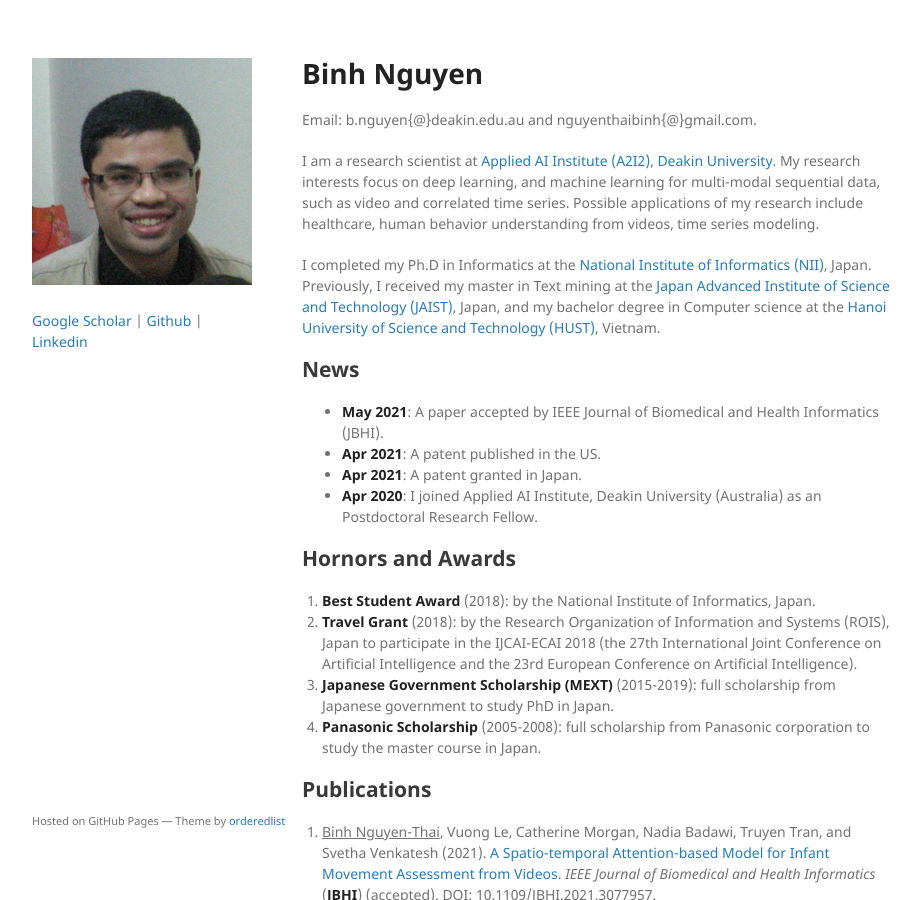
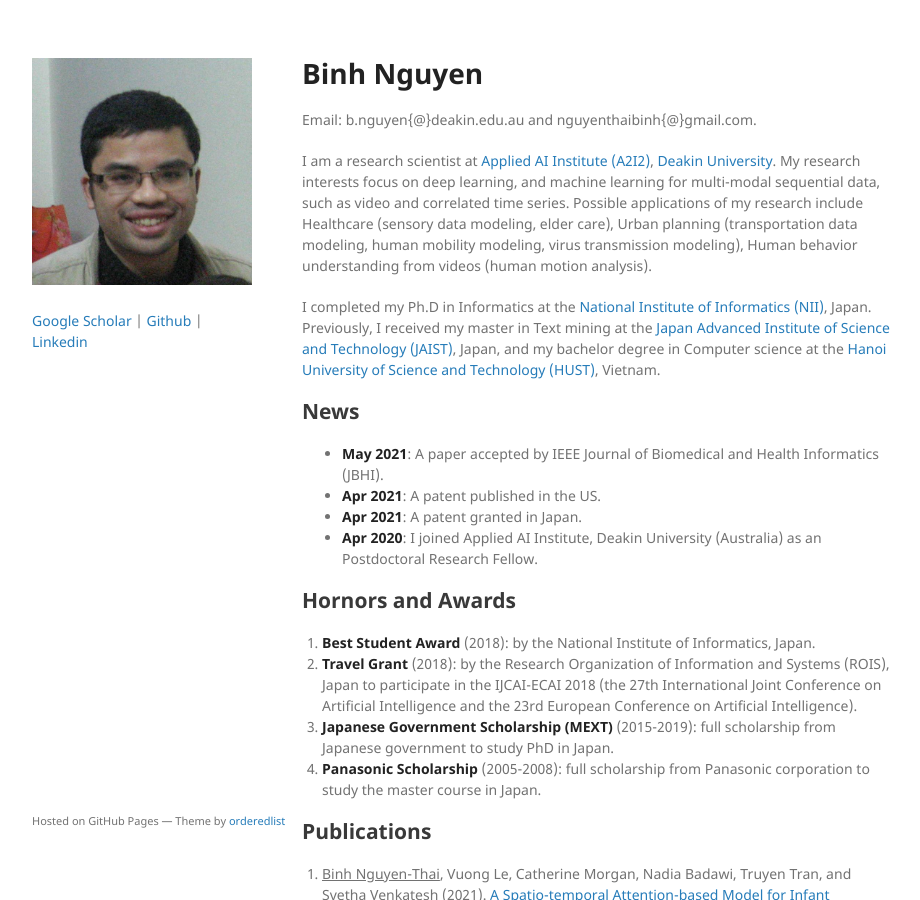
Before and after one commit to nguyenthaibinh/nguyenthaibinh.github.io, a Jekyll site: the page built from index.md, in a window 1280 px wide and 900 px high. Shown: the whole window, without its empty margins (178-1098 px from the left). Built offline with Jekyll 4.4.1, drawn with Linux system fonts in a browser that asks for light colours; the repository's description, which GitHub fills in, is left out; our own code applies the rules of GitHub Pages for plain Markdown files.

Commit message:
Update index.md

```diff
--- a/index.md
+++ b/index.md
@@ -4,7 +4,7 @@ layout: default
 # Binh Nguyen
 Email: b.nguyen{@}deakin.edu.au and nguyenthaibinh{@}gmail.com.
 
-I am a research scientist at <a href="https://a2i2.deakin.edu.au">Applied AI Institute (A2I2)</a>, <a href="https://www.deakin.edu.au">Deakin University</a>. My research interests focus on deep learning, and machine learning for multi-modal sequential data, such as video and correlated time series. Possible applications of my research include healthcare, human behavior understanding from videos, time series modeling.
+I am a research scientist at <a href="https://a2i2.deakin.edu.au">Applied AI Institute (A2I2)</a>, <a href="https://www.deakin.edu.au">Deakin University</a>. My research interests focus on deep learning, and machine learning for multi-modal sequential data, such as video and correlated time series. Possible applications of my research include Healthcare (sensory data modeling, elder care), Urban planning (transportation data modeling, human mobility modeling, virus transmission modeling), Human behavior understanding from videos (human motion analysis).
 
 I completed my Ph.D in Informatics at the <a href="http://www.nii.ac.jp/graduate/en/">National Institute of Informatics (NII)</a>, Japan. Previously, I received my master in Text mining at the <a href="https://www.jaist.ac.jp/english/">Japan Advanced Institute of Science and Technology (JAIST)</a>, Japan, and my bachelor degree in Computer science at the <a href="https://en.hust.edu.vn/home">Hanoi University of Science and Technology (HUST)</a>, Vietnam.
 
```
